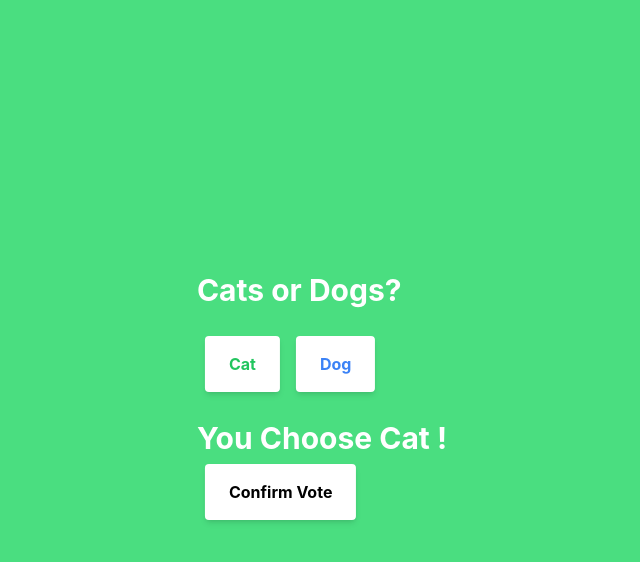
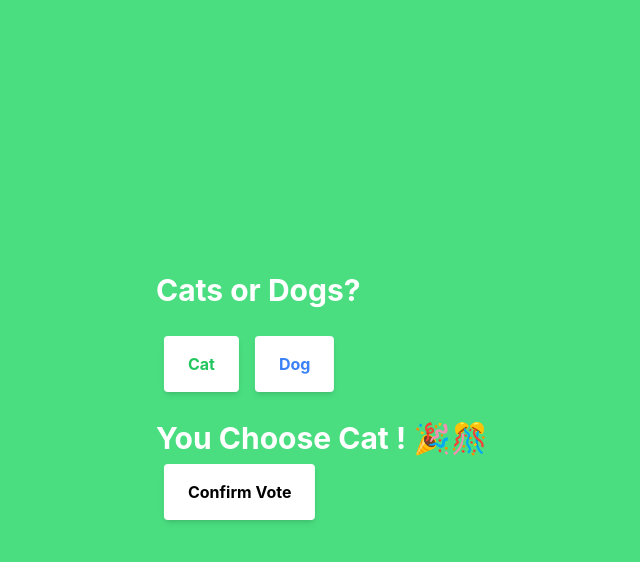
Before and after one commit to CISC7403-2024-GroupB8/Voting-Front-End, a React (Create React App) app: page / in a window 1280 px wide. Both pictures are taken after a click on the button "Cat". Shown: the top 562 px of the page, without its empty margins (318-958 px from the left). Built offline with nearby package versions, Linux system fonts and the light colour scheme.

Commit message:
:art: 增加一點小Emoji

```diff
--- a/src/App.js
+++ b/src/App.js
@@ -2,7 +2,7 @@ import React, { useState } from 'react';
 import ConfettiExplosion from 'react-confetti-explosion';
 
 const ENV_PORT = process.env.REACT_APP_PORT;
-// console.log("The application is running on port:", ENV_PORT);
+console.log("The application is running on port:", ENV_PORT);
 
 function App() {
   const [catCount, setCatCount] = useState(0);
@@ -79,7 +79,7 @@ function App() {
         </>)}
 
         {voteOption && (<div className='mt-5'>
-          <h1 className="text-3xl font-bold text-white hover:scale-110 transition-all">You Choose {voteOption} !</h1>
+          <h1 className="text-3xl font-bold text-white hover:scale-110 transition-all">You Choose {voteOption} ! 🎉🎊</h1>
 
           {!isVoted && (<button
             onClick={() => vote()}
@@ -89,8 +89,7 @@ function App() {
           </button>)}
         </div>)}
 
-        {isVoted && (
-          <>
+        {isVoted && (<>
           {showExplosion && <ConfettiExplosion />}
           <button
             onClick={() => {
@@ -99,10 +98,9 @@ function App() {
             }}
             className="bg-white  text-black font-bold py-4 px-6 rounded m-2 transition-transform transform hover:scale-110 shadow-md"
           >
-              Check Result 🎉🎊
+            Check Result 🎉🎉🎉🎊🎊🎊
           </button>
-          </>
-        )}
+        </>)}
       </div>
 
 
```
Lines whose indentation alone changed are shown as unchanged.
